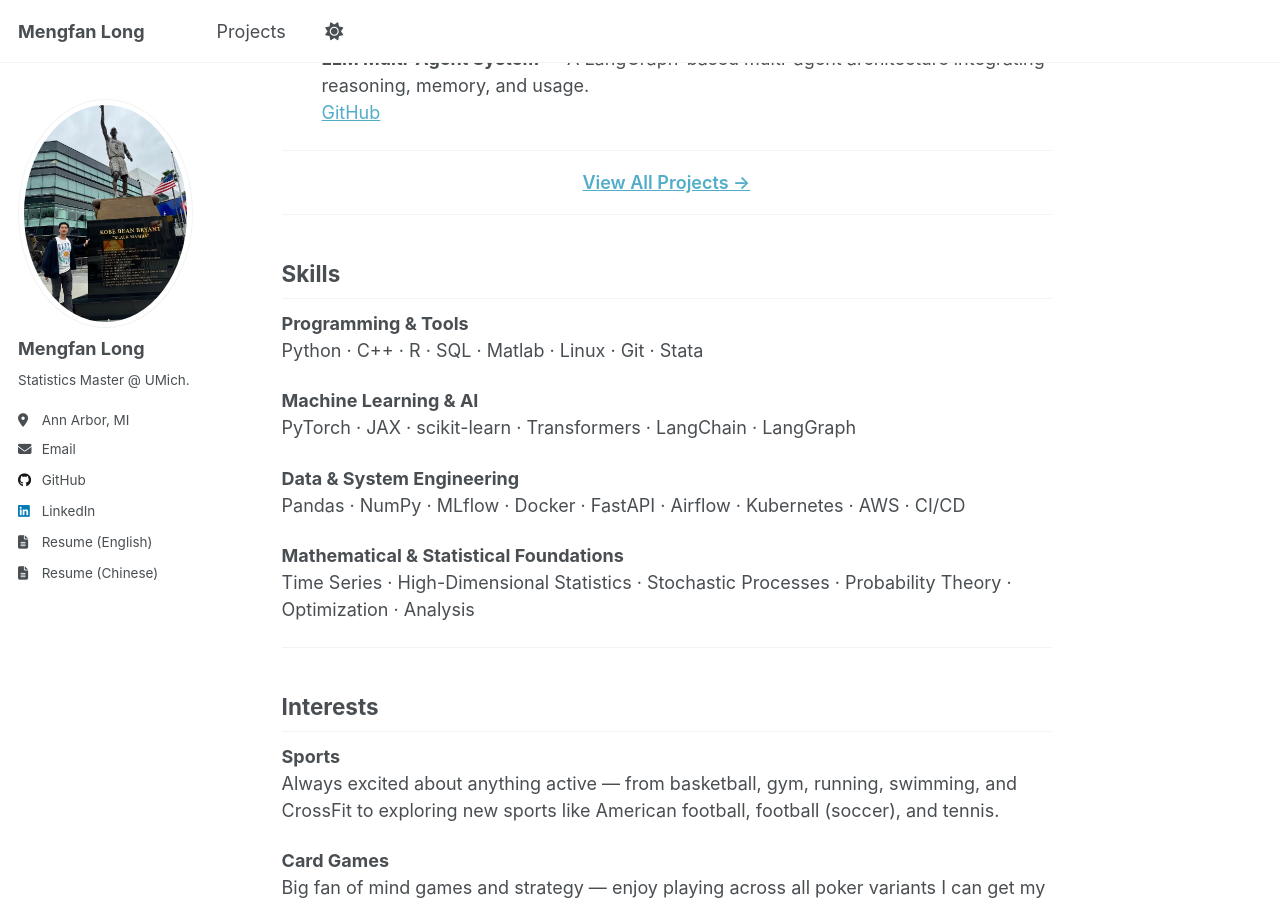
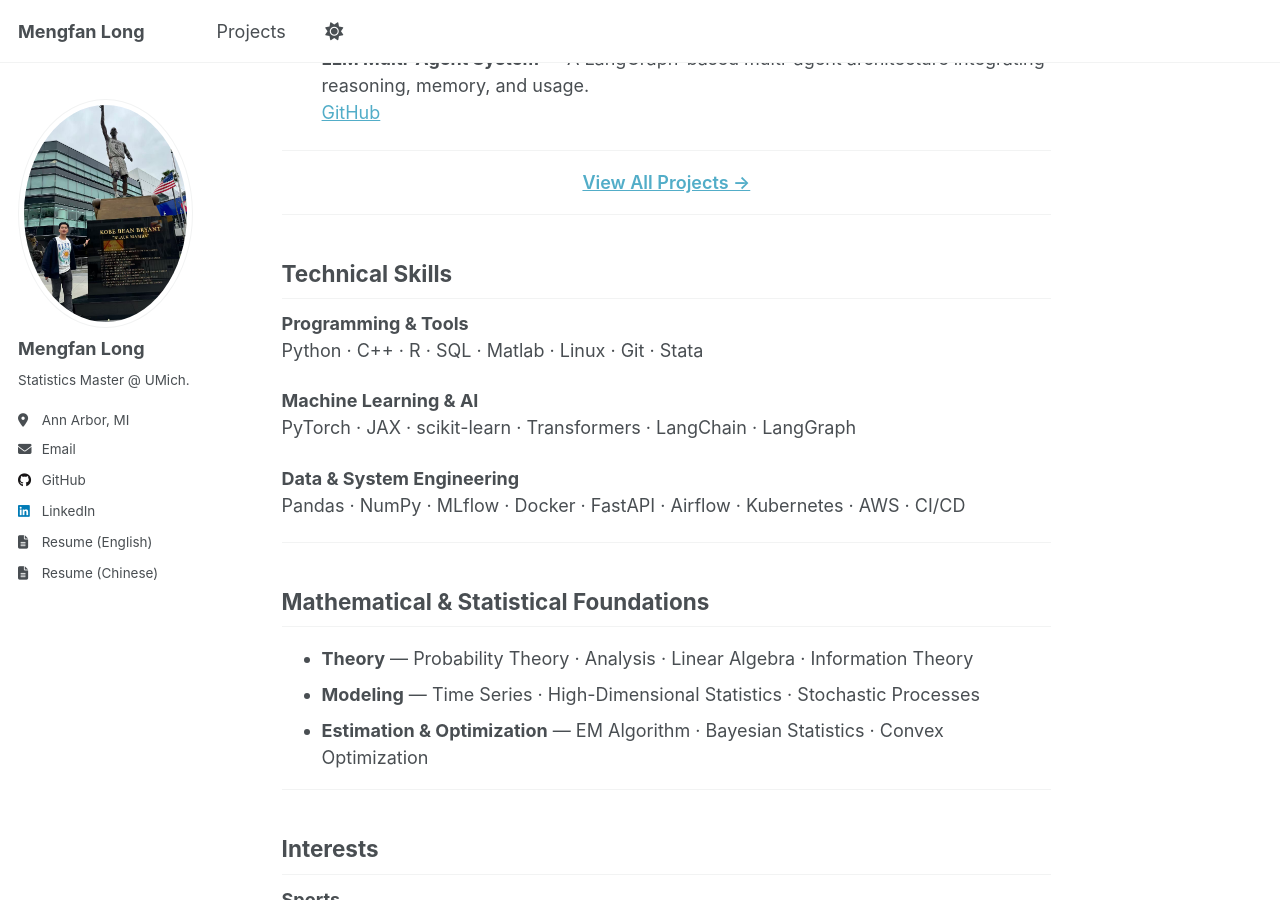
Before and after one commit to kevinlmf/kevinlmf.github.io, a Jekyll site: the page built from index.md, in a window 1280 px wide and 900 px high, scrolled down 1025 px. Built offline with Jekyll 4.4.1, drawn with Linux system fonts in a browser that asks for light colours; a script that is not in the unit is left out.

Commit message:
Update index.md

```diff
--- a/index.md
+++ b/index.md
@@ -46,7 +46,7 @@ HI,I’m **Mengfan Long**, pursuing my M.S. in Applied Statistics at the **Unive
 
 ---
 
-## Skills
+## Technical Skills
 
 **Programming & Tools**
 Python · C++ · R · SQL · Matlab · Linux · Git · Stata
@@ -57,8 +57,14 @@ PyTorch · JAX · scikit-learn · Transformers · LangChain · LangGraph
 **Data & System Engineering**
 Pandas · NumPy · MLflow · Docker · FastAPI · Airflow · Kubernetes · AWS · CI/CD
 
-**Mathematical & Statistical Foundations**
-Time Series · High-Dimensional Statistics · Stochastic Processes · Probability Theory · Optimization · Analysis
+---
+
+## Mathematical & Statistical Foundations
+- **Theory** — Probability Theory · Analysis · Linear Algebra · Information Theory
+- **Modeling** — Time Series · High-Dimensional Statistics · Stochastic Processes
+- **Estimation & Optimization** — EM Algorithm · Bayesian Statistics · Convex Optimization
+
+
 
 
 
```
